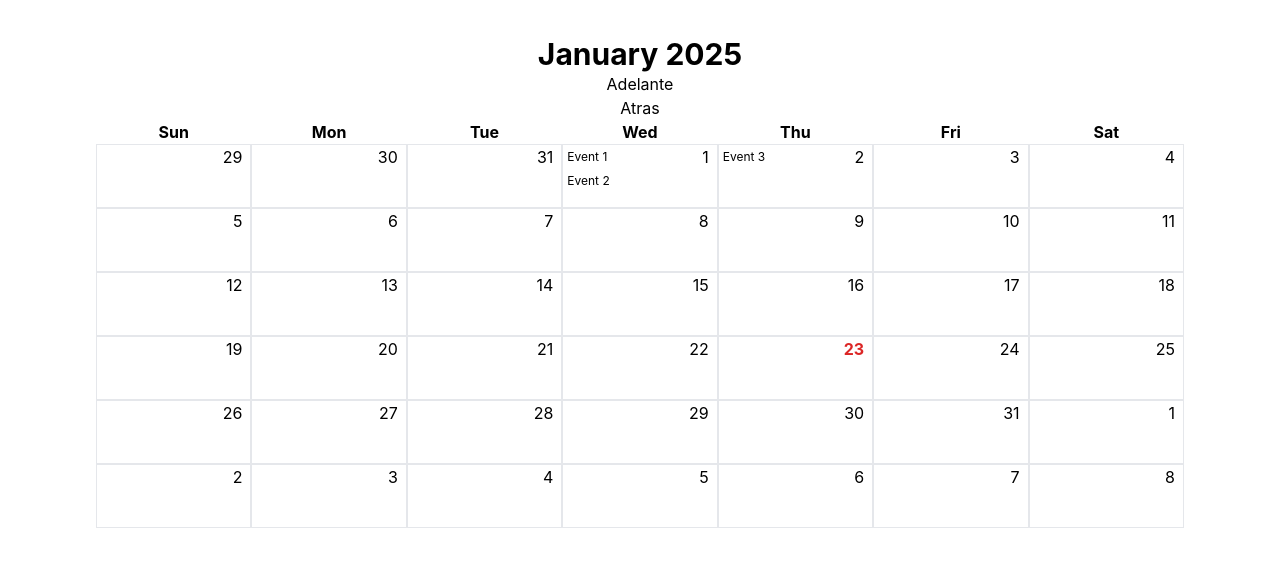
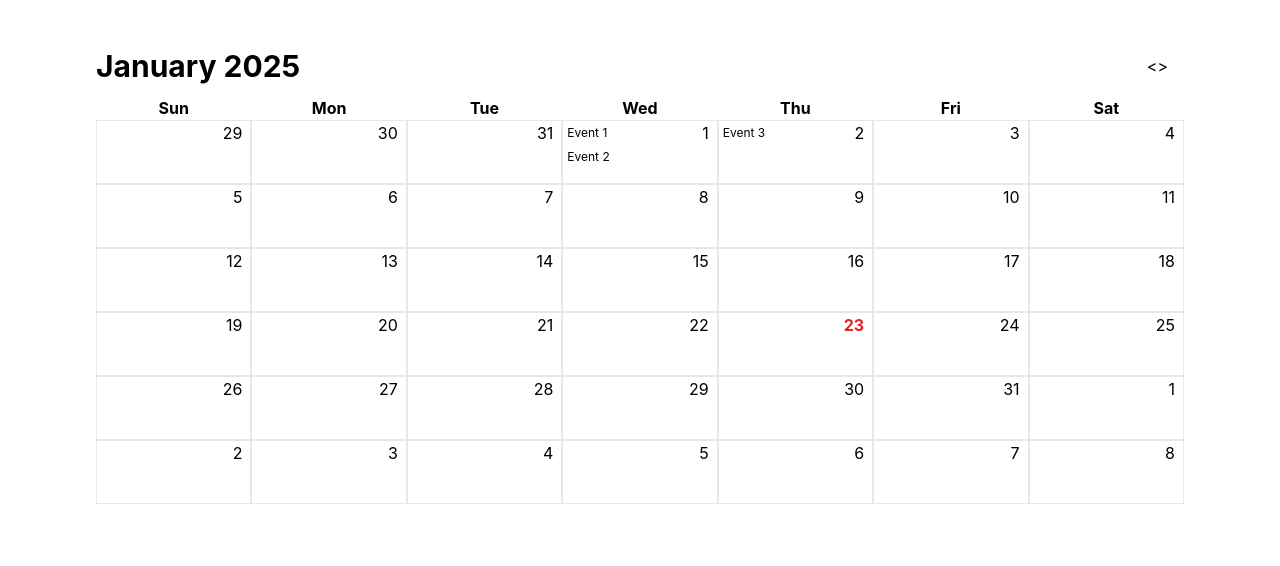
Before and after one commit to jvegav/calendar, a React (Create React App) app: page / in a window 1280 px wide. Shown: the top 566 px of the page. Built offline with nearby package versions, Linux system fonts and the light colour scheme.

Commit message:
Mejoras en cuanto a el cambio de meses

```diff
--- a/src/App.js
+++ b/src/App.js
@@ -2,7 +2,7 @@ import Calendar from './components/calendar';
 
 function App() {
   return (
-    <div className="App">
+    <div className="App ">
       <Calendar></Calendar>
     </div>
   );
--- a/src/components/calendar-days.js
+++ b/src/components/calendar-days.js
@@ -31,7 +31,7 @@ function CalendarDays({ currentDate, events, ...props }) {
     }
 
     return (
-        <div className="grid grid-cols-7 w-full">
+        <div className="grid grid-cols-7 w-full ">
             {
                 currentDays.map((day, index) => {
                     const dayKey = `${day.year}-${String(day.month + 1).padStart(2, '0')}-${String(day.number).padStart(2, '0')}`;
--- a/src/components/calendar.js
+++ b/src/components/calendar.js
@@ -27,10 +27,17 @@ const Calendar = () => {
     return (
         <div className="calendar w-full h-full flex flex-col px-20 pt-5">
             <div className="calendar-header flex flex-col items-center p-4">
-                <h2 className='text-3xl font-bold cursor-pointer' >{months[state.currentDate.getMonth()]} {state.currentDate.getFullYear()}
-                </h2>
-                <button onClick={() => changeNextMonth(state.currentDate)} >Adelante</button>
-                <button onClick={() => changePastMonth(state.currentDate)} >Atras</button>
+                <div className='flex items-center justify-between w-full py-3'>
+                    <h2 className='text-3xl font-bold cursor-pointer' >{months[state.currentDate.getMonth()]} {state.currentDate.getFullYear()}
+                    </h2>
+                    <div className='px-4 gap-4'>
+                        <button onClick={() => changePastMonth(state.currentDate)} >{`<`} </button>
+                        <button onClick={() => changeNextMonth(state.currentDate)} > {`>`} </button>
+                    </div>
+
+
+                </div>
+
                 <div className="w-full flex-grow flex flex-col">
                     <div className="flex items-center justify-around">
                         {
--- a/src/index.css
+++ b/src/index.css
@@ -3,6 +3,7 @@
 @tailwind utilities;
 body {
   margin: 0;
+  background-color: #ffffff;
   font-family: -apple-system, BlinkMacSystemFont, 'Segoe UI', 'Roboto', 'Oxygen',
     'Ubuntu', 'Cantarell', 'Fira Sans', 'Droid Sans', 'Helvetica Neue',
     sans-serif;
```
